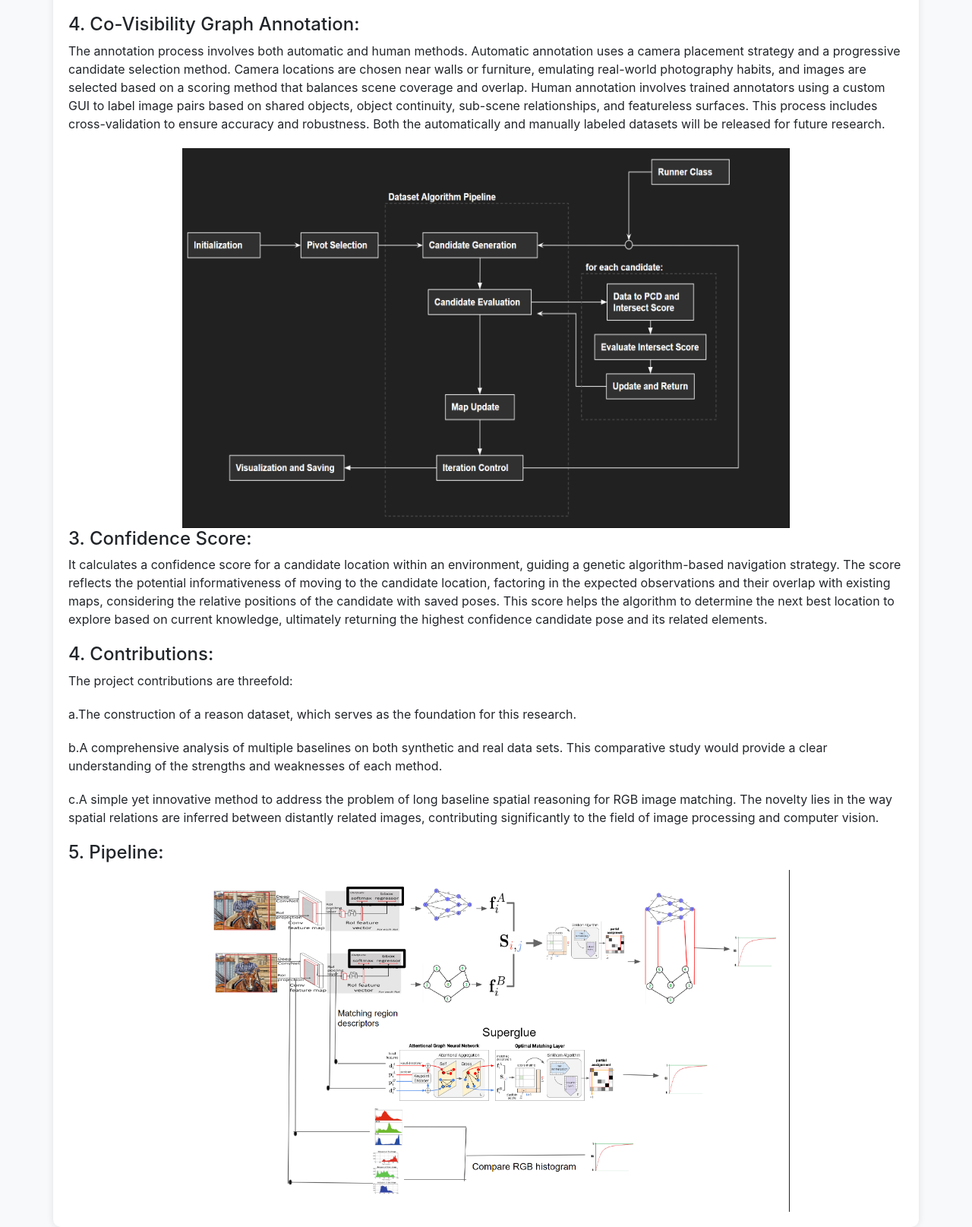
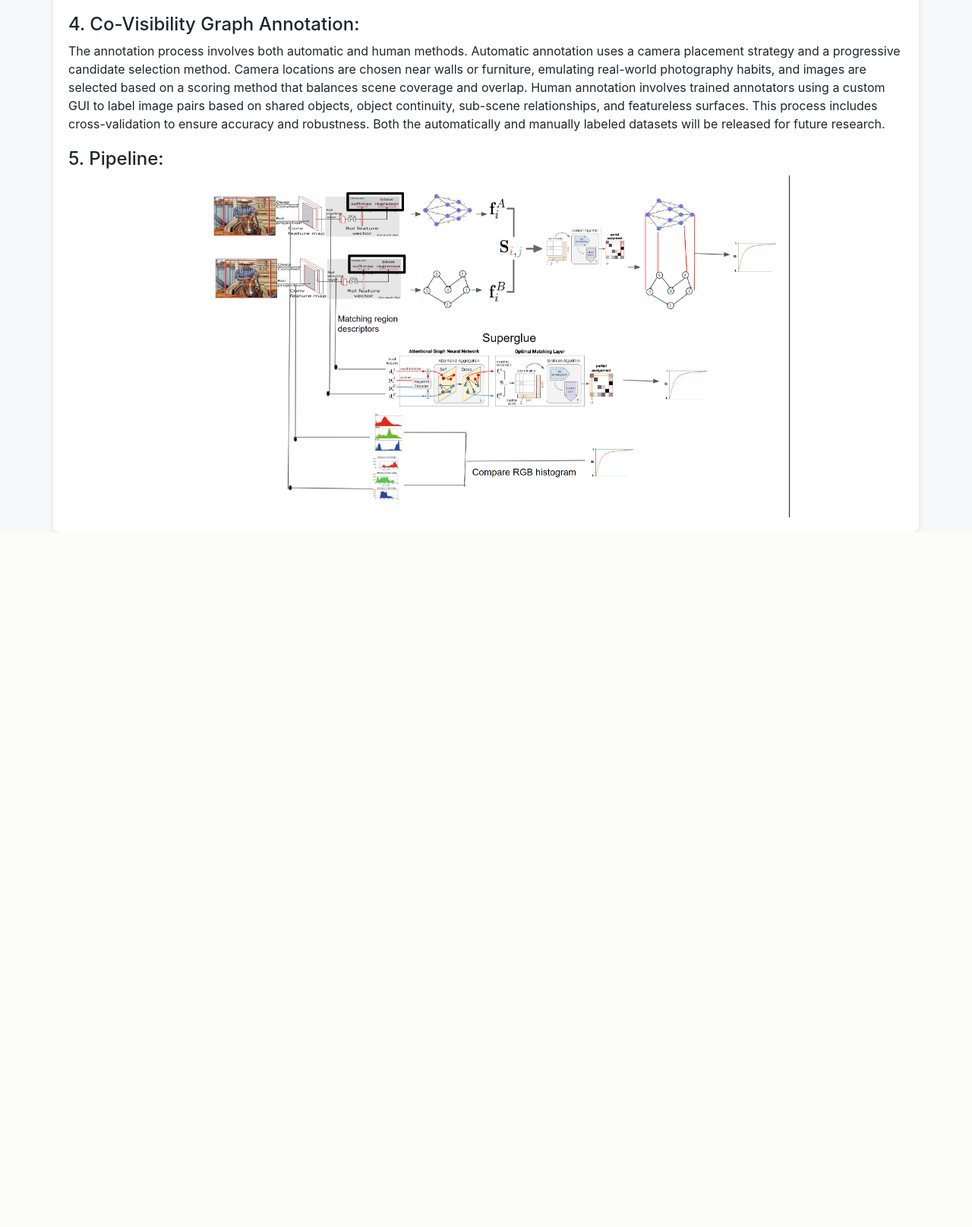
Before and after one commit to shirou10086/CoVision-Website-NYU-2023, a Flask app: page / in a window 1280 px wide. Shown: the part 1117-2732 px from the top of the page at 76% size. After the commit the page ends 1818 px from the top, so only its background shows below. Run offline with Flask 3, Linux system fonts and the light colour scheme; some libraries are stand-ins or nearby versions.

Commit message:
Update index.html

```diff
--- a/templates/index.html
+++ b/templates/index.html
@@ -140,22 +140,6 @@
     <p>
         The annotation process involves both automatic and human methods. Automatic annotation uses a camera placement strategy and a progressive candidate selection method. Camera locations are chosen near walls or furniture, emulating real-world photography habits, and images are selected based on a scoring method that balances scene coverage and overlap. Human annotation involves trained annotators using a custom GUI to label image pairs based on shared objects, object continuity, sub-scene relationships, and featureless surfaces. This process includes cross-validation to ensure accuracy and robustness. Both the automatically and manually labeled datasets will be released for future research.
     </p>
-    <div style="display: flex; justify-content: center;">
-      <img src="static/pipeline.png" alt="Dataset generation Pipeline" width="800" height="500">
-    </div>
-
-    <h4>3. Confidence Score:</h4>
-    <p>It calculates a confidence score for a candidate location within an environment, guiding a genetic algorithm-based navigation strategy. The score reflects the potential informativeness of moving to the candidate location, factoring in the expected observations and their overlap with existing maps, considering the relative positions of the candidate with saved poses. This score helps the algorithm to determine the next best location to explore based on current knowledge, ultimately returning the highest confidence candidate pose and its related elements.</p>
-
-    <h4>4. Contributions:</h4>
-    <p>The project contributions are threefold:</p>
-
-      <p>     a.The construction of a reason dataset, which serves as the foundation for this research.</p>
-
-      <p>     b.A comprehensive analysis of multiple baselines on both synthetic and real data sets. This comparative study would provide a clear understanding of the strengths and weaknesses of each method.</p>
-
-      <p>     c.A simple yet innovative method to address the problem of long baseline spatial reasoning for RGB image matching. The novelty lies in the way spatial relations are inferred between distantly related images, contributing significantly to the field of image processing and computer vision.</p>
-
     <h4>5. Pipeline:</h4>
     <div style="display: flex; justify-content: center;">
       <img src="static/pipeline2.png" alt="Overall Pipeline" width="800" height="450">
```
